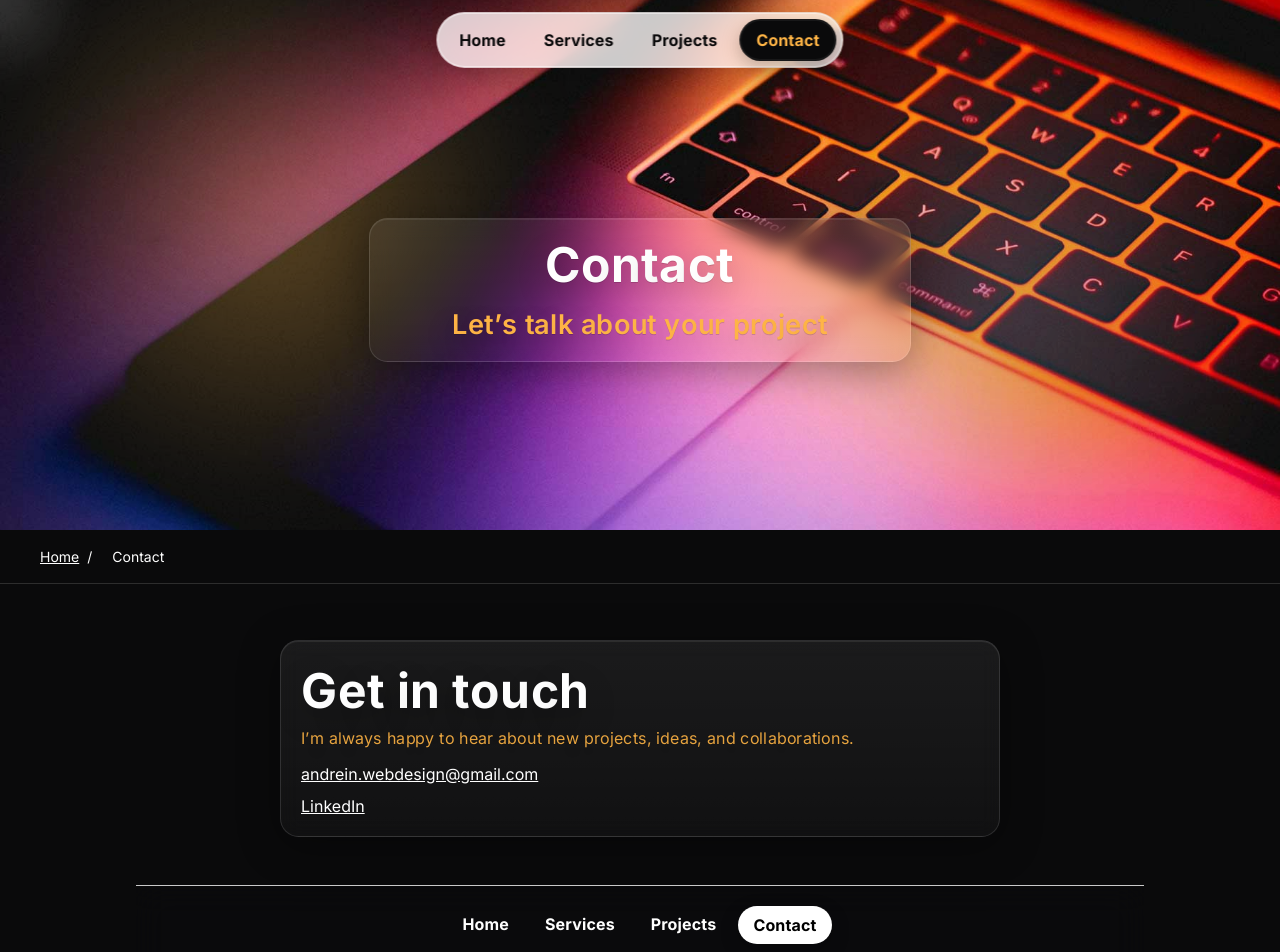
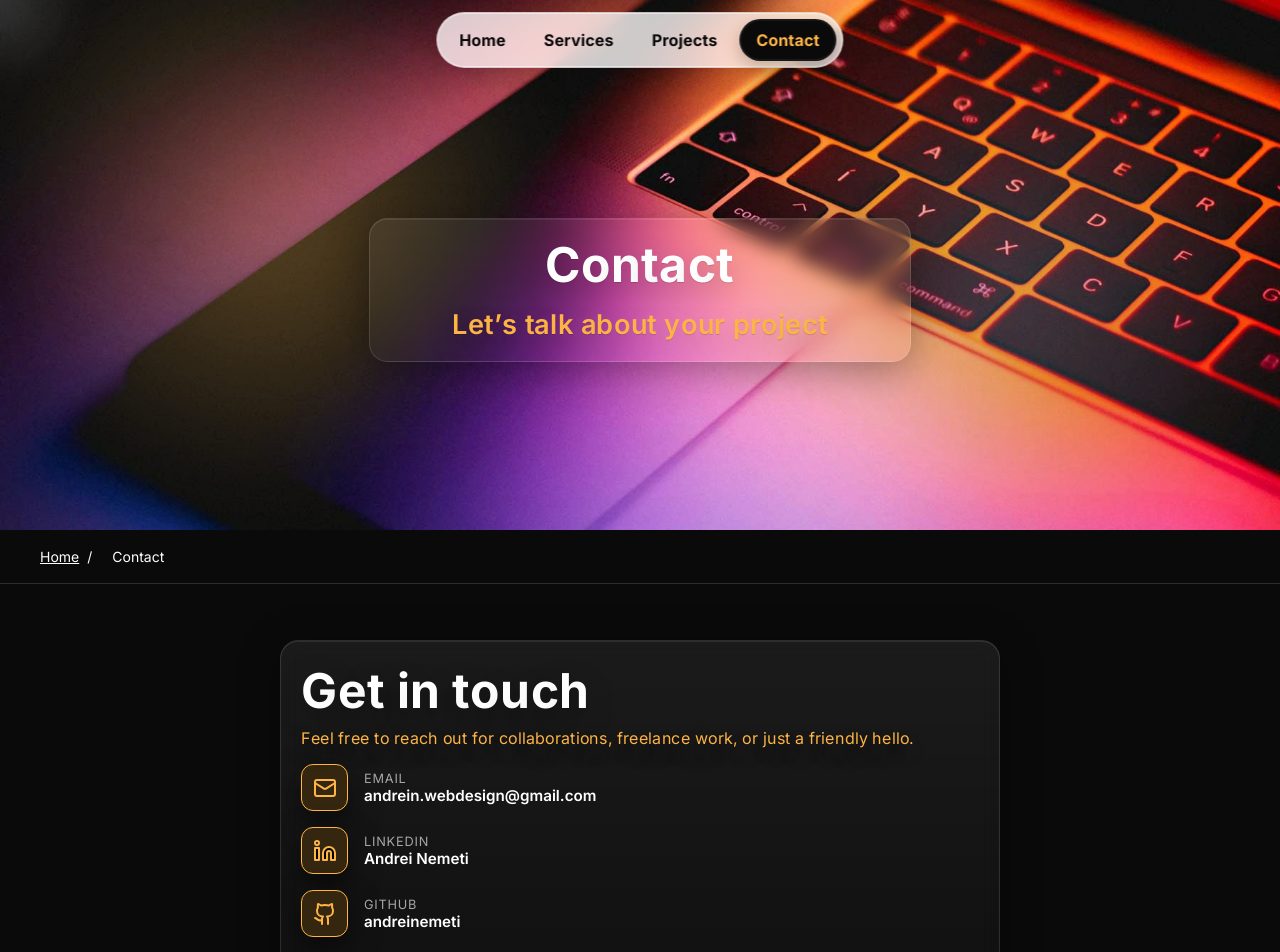
Before and after one commit to andreinemeti/portfolio-refactor, a Next.js app: page /contact in a window 1280 px wide. Shown: the top 952 px of the page. Built offline with nearby package versions, Linux system fonts and the light colour scheme.

Commit message:
Added icons to contact page

```diff
--- a/app/styles/components/_stats-strip.scss
+++ b/app/styles/components/_stats-strip.scss
@@ -19,15 +19,12 @@
   &__icon-wrap {
     width: 55px;
     height: 55px;
-    border-radius: 999px;
+    border-radius: 12px;
     margin-bottom: 1rem;
     display: flex;
     align-items: center;
     justify-content: center;
-
    background: #352610;
-    box-shadow: 0 18px 40px rgba(0, 0, 0, 0.8);
-
   }
 
   .icon {
--- a/app/styles/media-queries.scss
+++ b/app/styles/media-queries.scss
@@ -84,6 +84,7 @@
     .hero--contact .hero__title,
     h2 {
         font-size: 1.8rem;
+        text-align:center;
     }
 
     .hero--home .hero__subtitle,
--- a/app/styles/pages/_contact.scss
+++ b/app/styles/pages/_contact.scss
@@ -15,7 +15,6 @@
 
 .contact__text {
   margin: 0 0 1rem;
-  opacity: .9;
 }
 
 .contact__methods {
@@ -23,7 +22,65 @@
   gap: .75rem;
 }
 
+.contact__list {
+  padding-left:0;
+}
 
 .contact__link .icon {
   margin-right: 0;
 }
+
+
+.contact__item {
+  display: flex;
+  align-items: center;
+  gap: 1rem;
+  margin-bottom: 1rem;
+  &:last-child{
+    margin-bottom:0;
+  }
+}
+
+.contact__icon-box {
+  width: 45px;
+  min-width:45px;
+  height: 45px;
+  border-radius: 12px;
+  background: #352610;
+  box-shadow: 0 18px 40px rgba(0, 0, 0, 0.8);
+  border:1px solid $accentColor;
+  display: flex;
+  align-items: center;
+  justify-content: center;
+  box-shadow: 0 12px 30px rgba(0, 0, 0, 0.55);
+}
+
+.contact__icon-box .icon {
+  width: 22px;
+  height: 22px;
+}
+
+.contact__details {
+  display: flex;
+  flex-direction: column;
+}
+
+.contact__label {
+  font-size: 0.8rem;
+  text-transform: uppercase;
+  letter-spacing: 0.06em;
+  color: rgba(231, 227, 227, 0.7);
+}
+
+.contact__value {
+  font-size: 0.95rem;
+  font-weight: 600;
+  color: #ffffff;
+  text-decoration: none;
+  display: flex;
+  word-break: break-word;
+}
+
+.contact__value:hover {
+  color: $accentColor;
+}
--- a/components/icons/GitHubIcon.tsx
+++ b/components/icons/GitHubIcon.tsx
@@ -5,6 +5,6 @@
   { size = 18, ...props }: React.SVGProps<SVGSVGElement> & { size?: number }
 ) {
   return (
-   <svg xmlns="http://www.w3.org/2000/svg" width="24" height="24" viewBox="0 0 24 24" fill="none" stroke="currentColor" stroke-width="2" stroke-linecap="round" stroke-linejoin="round" className="lucide lucide-github w-6 h-6 text-amber-400"><path d="M15 22v-4a4.8 4.8 0 0 0-1-3.5c3 0 6-2 6-5.5.08-1.25-.27-2.48-1-3.5.28-1.15.28-2.35 0-3.5 0 0-1 0-3 1.5-2.64-.5-5.36-.5-8 0C6 2 5 2 5 2c-.3 1.15-.3 2.35 0 3.5A5.403 5.403 0 0 0 4 9c0 3.5 3 5.5 6 5.5-.39.49-.68 1.05-.85 1.65-.17.6-.22 1.23-.15 1.85v4"></path><path d="M9 18c-4.51 2-5-2-7-2"></path></svg>
+   <svg xmlns="http://www.w3.org/2000/svg" width="24" height="24" viewBox="0 0 24 24" fill="none" stroke="#ffb546" strokeWidth="2" strokeLinecap="round" strokeLinejoin="round" className="lucide lucide-github w-6 h-6 text-amber-400"><path d="M15 22v-4a4.8 4.8 0 0 0-1-3.5c3 0 6-2 6-5.5.08-1.25-.27-2.48-1-3.5.28-1.15.28-2.35 0-3.5 0 0-1 0-3 1.5-2.64-.5-5.36-.5-8 0C6 2 5 2 5 2c-.3 1.15-.3 2.35 0 3.5A5.403 5.403 0 0 0 4 9c0 3.5 3 5.5 6 5.5-.39.49-.68 1.05-.85 1.65-.17.6-.22 1.23-.15 1.85v4"></path><path d="M9 18c-4.51 2-5-2-7-2"></path></svg>
   );
 }
--- a/components/icons/LinkedInIcon.tsx
+++ b/components/icons/LinkedInIcon.tsx
@@ -4,6 +4,6 @@
   { size = 18, ...props }: React.SVGProps<SVGSVGElement> & { size?: number }
 ) {
   return (
-   <svg xmlns="http://www.w3.org/2000/svg" width="24" height="24" viewBox="0 0 24 24" fill="none" stroke="currentColor" stroke-width="2" stroke-linecap="round" stroke-linejoin="round" className="lucide lucide-linkedin w-6 h-6 text-amber-400"><path d="M16 8a6 6 0 0 1 6 6v7h-4v-7a2 2 0 0 0-2-2 2 2 0 0 0-2 2v7h-4v-7a6 6 0 0 1 6-6z"></path><rect width="4" height="12" x="2" y="9"></rect><circle cx="4" cy="4" r="2"></circle></svg>
+   <svg xmlns="http://www.w3.org/2000/svg" width="24" height="24" viewBox="0 0 24 24" fill="#" stroke="#ffb546" strokeWidth="2" strokeLinecap="round" strokeLinejoin="round" className="lucide lucide-linkedin w-6 h-6 text-amber-400"><path d="M16 8a6 6 0 0 1 6 6v7h-4v-7a2 2 0 0 0-2-2 2 2 0 0 0-2 2v7h-4v-7a6 6 0 0 1 6-6z"></path><rect width="4" height="12" x="2" y="9"></rect><circle cx="4" cy="4" r="2"></circle></svg>
   );
 }
--- a/components/icons/MailIcon.tsx
+++ b/components/icons/MailIcon.tsx
@@ -5,6 +5,6 @@
   { size = 18, ...props }: React.SVGProps<SVGSVGElement> & { size?: number }
 ) {
   return (
-   <svg xmlns="http://www.w3.org/2000/svg" width="24" height="24" viewBox="0 0 24 24" fill="none" stroke="currentColor" stroke-width="2" stroke-linecap="round" stroke-linejoin="round" className="lucide lucide-mail w-6 h-6 text-amber-400"><rect width="20" height="16" x="2" y="4" rx="2"></rect><path d="m22 7-8.97 5.7a1.94 1.94 0 0 1-2.06 0L2 7"></path></svg>
+   <svg xmlns="http://www.w3.org/2000/svg" width="24" height="24" viewBox="0 0 24 24" fill="none" stroke="#ffb546" strokeWidth="2" strokeLinecap="round" strokeLinejoin="round" className="lucide lucide-mail w-6 h-6 text-amber-400"><rect width="20" height="16" x="2" y="4" rx="2"></rect><path d="m22 7-8.97 5.7a1.94 1.94 0 0 1-2.06 0L2 7"></path></svg>
   );
 }
--- a/views/contact/ContactView.tsx
+++ b/views/contact/ContactView.tsx
@@ -2,6 +2,9 @@
 import { Breadcrumbs } from '@/components/navigation/Breadcrumbs';
 import HeroFX from '@/components/fx/HeroFX';
 import ShatterTitle from '@/components/fx/ShatterTitle';
+import MailIcon from '@/components/icons/MailIcon';
+import LinkedinIcon from '@/components/icons/LinkedInIcon';
+import GithubIcon from '@/components/icons/GitHubIcon';
 
 export default function ContactView() {
   return (
@@ -58,29 +61,61 @@
               maxRotate={12}
               popScale={1.07}
             >
-              I’m always happy to hear about new projects, ideas, and collaborations.
+              Feel free to reach out for collaborations, freelance work, or just
+              a friendly hello.
             </ShatterTitle>
           </p>
 
-          <div className="contact__methods">
+          <ul className="contact__list">
+            <li className="contact__item">
+              <div className="contact__icon-box">
+                <MailIcon className="icon" size={22} />
+              </div>
+              <div className="contact__details">
+                <span className="contact__label">Email</span>
                 <a
-              className="link contact__link"
+                  className="contact__value"
                   href="mailto:andrein.webdesign@gmail.com"
-              aria-label="Email Andrei"
                 >
                   andrein.webdesign@gmail.com
                 </a>
+              </div>
+            </li>
 
+            <li className="contact__item">
+              <div className="contact__icon-box">
+                <LinkedinIcon className="icon" size={22} />
+              </div>
+              <div className="contact__details">
+                <span className="contact__label">LinkedIn</span>
                 <a
-              className="link contact__link"
-              href="https://www.linkedin.com/in/andrei-marian-nemeti/"
+                  className="contact__value"
+                  href="https://www.linkedin.com/in/andrei-nemeti"
                   target="_blank"
                   rel="noopener noreferrer"
-              aria-label="LinkedIn profile"
                 >
-              LinkedIn
+                  Andrei Nemeti
                 </a>
               </div>
+            </li>
+
+            <li className="contact__item">
+              <div className="contact__icon-box">
+                <GithubIcon className="icon" size={22} />
+              </div>
+              <div className="contact__details">
+                <span className="contact__label">GitHub</span>
+                <a
+                  className="contact__value"
+                  href="https://github.com/andreinemeti"
+                  target="_blank"
+                  rel="noopener noreferrer"
+                >
+                  andreinemeti
+                </a>
+              </div>
+            </li>
+          </ul>
         </div>
       </section>
     </main>
```
Lines whose indentation alone changed are shown as unchanged.
